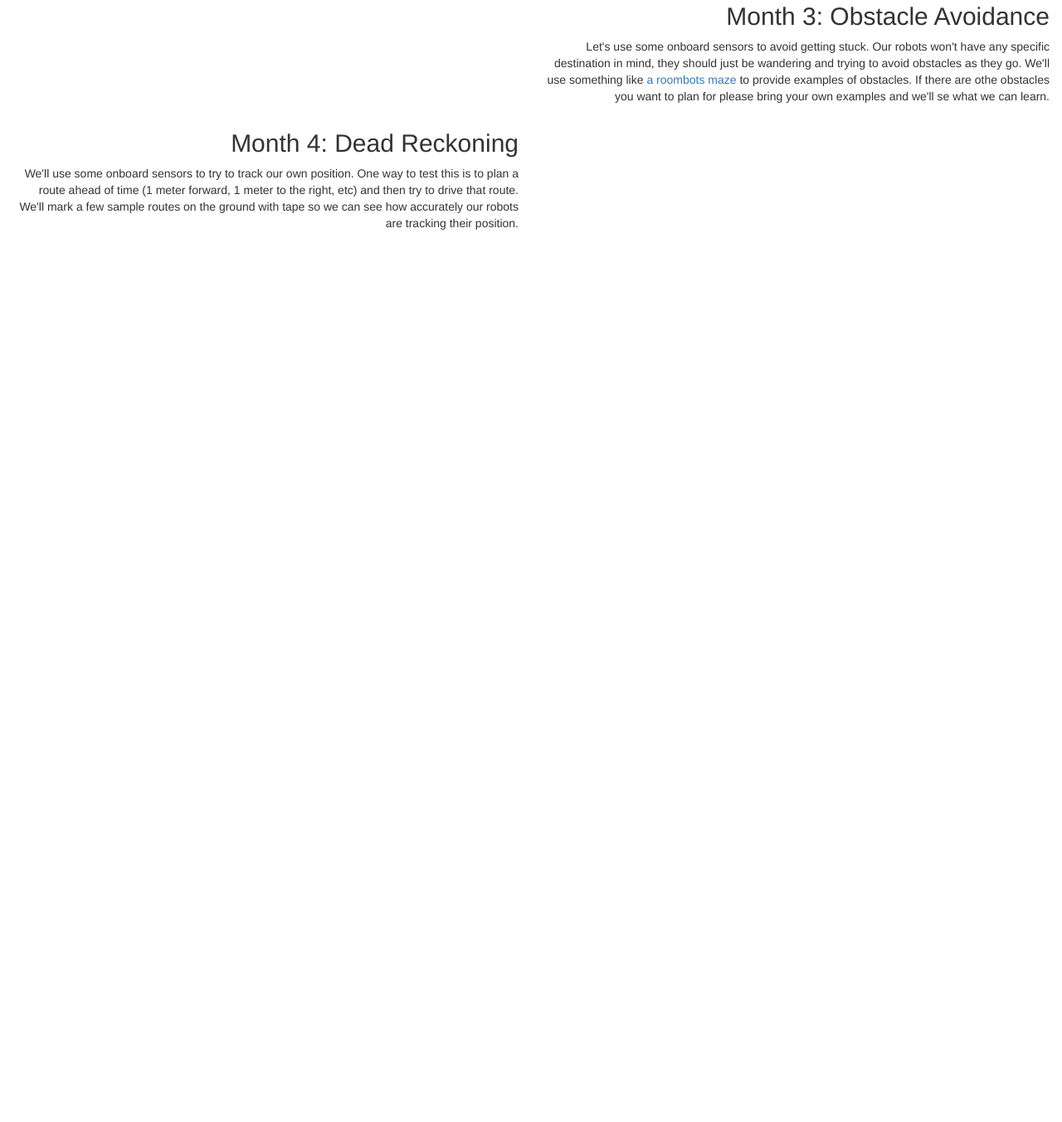
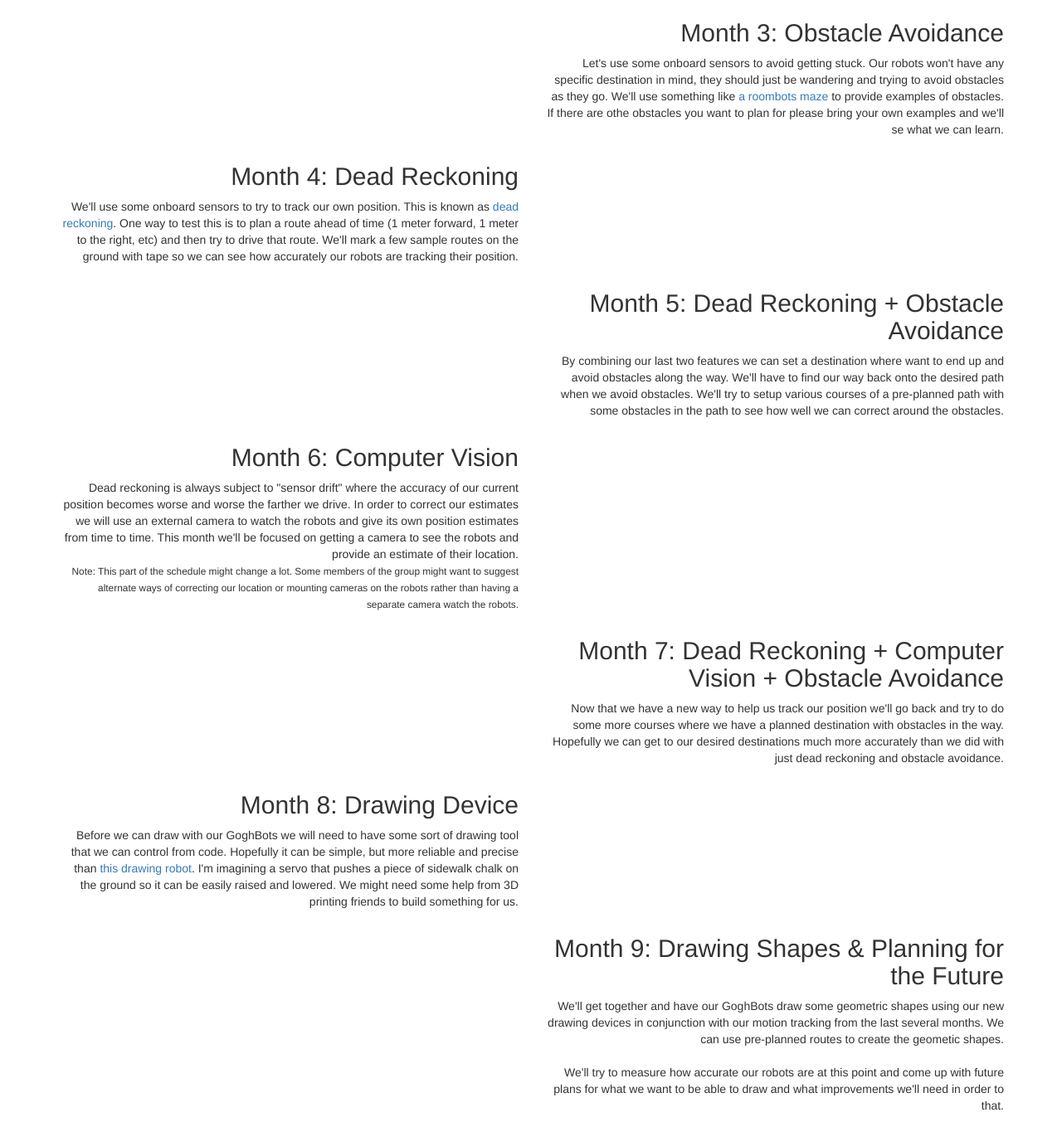
Before and after one commit to mmmries/goghbots, a plain HTML site: page index.html in a window 1280 px wide. Shown: the part 579-1932 px from the top of the page at 83% size. Before the commit the page ends 868 px from the top, so only its background shows below. Drawn offline with nearby package versions, Linux system fonts and the light colour scheme.

Commit message:
more schedule plans

```diff
--- a/index.html
+++ b/index.html
@@ -7,7 +7,7 @@
     <script src="https://maxcdn.bootstrapcdn.com/bootstrap/3.3.7/js/bootstrap.min.js" integrity="sha384-Tc5IQib027qvyjSMfHjOMaLkfuWVxZxUPnCJA7l2mCWNIpG9mGCD8wGNIcPD7Txa" crossorigin="anonymous"></script>
   </head>
   <body>
-    <div class="container-fluid">
+    <div class="container">
       <div class="row">
         <div class="col-lg-12">
           <h1 class="text-center">GoghBots</h1>
@@ -65,8 +65,67 @@
           <h2>Month 4: Dead Reckoning</h2>
           <p>
             We'll use some onboard sensors to try to track our own position.
+            This is known as <a href="https://en.wikipedia.org/wiki/Dead_reckoning">dead reckoning</a>.
             One way to test this is to plan a route ahead of time (1 meter forward, 1 meter to the right, etc) and then try to drive that route.
             We'll mark a few sample routes on the ground with tape so we can see how accurately our robots are tracking their position.
+          </p>
+        </div>
+      </div>
+
+      <div class="row">
+        <div class="col-lg-6 col-lg-offset-6 text-right">
+          <h2>Month 5: Dead Reckoning + Obstacle Avoidance</h2>
+          <p>
+            By combining our last two features we can set a destination where want to end up and avoid obstacles along the way.
+            We'll have to find our way back onto the desired path when we avoid obstacles.
+            We'll try to setup various courses of a pre-planned path with some obstacles in the path to see how well we can correct around the obstacles.
+          </p>
+        </div>
+      </div>
+
+      <div class="row">
+        <div class="col-lg-6 text-right">
+          <h2>Month 6: Computer Vision</h2>
+          <p>
+            Dead reckoning is always subject to "sensor drift" where the accuracy of our current position becomes worse and worse the farther we drive.
+            In order to correct our estimates we will use an external camera to watch the robots and give its own position estimates from time to time.
+            This month we'll be focused on getting a camera to see the robots and provide an estimate of their location.
+            <br />
+            <small>Note: This part of the schedule might change a lot. Some members of the group might want to suggest alternate ways of correcting our location or mounting cameras on the robots rather than having a separate camera watch the robots.</small>
+          </p>
+        </div>
+      </div>
+
+      <div class="row">
+        <div class="col-lg-6 col-lg-offset-6 text-right">
+          <h2>Month 7: Dead Reckoning + Computer Vision + Obstacle Avoidance</h2>
+          <p>
+            Now that we have a new way to help us track our position we'll go back and try to do some more courses where we have a planned destination with obstacles in the way.
+            Hopefully we can get to our desired destinations much more accurately than we did with just dead reckoning and obstacle avoidance.
+          </p>
+        </div>
+      </div>
+
+      <div class="row">
+        <div class="col-lg-6 text-right">
+          <h2>Month 8: Drawing Device</h2>
+          <p>
+            Before we can draw with our GoghBots we will need to have some sort of drawing tool that we can control from code.
+            Hopefully it can be simple, but more reliable and precise than <a href="https://youtu.be/s-rUZIwkI-o">this drawing robot</a>.
+            I'm imagining a servo that pushes a piece of sidewalk chalk on the ground so it can be easily raised and lowered.
+            We might need some help from 3D printing friends to build something for us.
+          </p>
+        </div>
+      </div>
+
+      <div class="row">
+        <div class="col-lg-6 col-lg-offset-6 text-right">
+          <h2>Month 9: Drawing Shapes &amp; Planning for the Future</h2>
+          <p>
+            We'll get together and have our GoghBots draw some geometric shapes using our new drawing devices in conjunction with our motion tracking from the last several months.
+            We can use pre-planned routes to create the geometic shapes.
+            <br/><br />
+            We'll try to measure how accurate our robots are at this point and come up with future plans for what we want to be able to draw and what improvements we'll need in order to that.
           </p>
         </div>
       </div>
```
